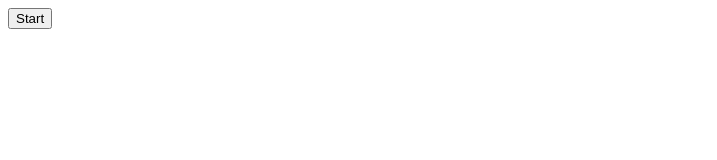
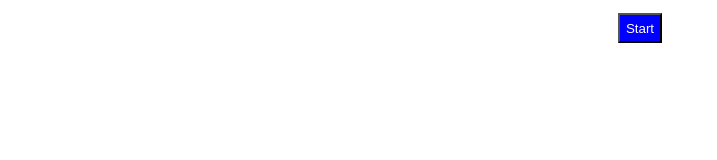
Before and after one commit to Szelmat/gyak8b, a website with bundled scripts: page index.html in a window 1280 px wide. Shown: the whole page, without its empty margins (0-717 px from the left). Built offline with nearby package versions, Linux system fonts and the light colour scheme.

Commit message:
add styles

```diff
--- a/index.html
+++ b/index.html
@@ -5,6 +5,7 @@
     <meta http-equiv="X-UA-Compatible" content="IE=edge">
     <meta name="viewport" content="width=device-width, initial-scale=1.0">
     <title>Hangman</title>
+    <link rel="stylesheet" href="styles.css">
 </head>
 <body>
     <button id="start">Start</button>
--- a/index.js
+++ b/index.js
@@ -48,7 +48,7 @@ function checkState() {
     let result = document.querySelector('#result');
 
     if(game.status === 'won') {
-        result.innerHTML = "Gratulálunk, nyertél!";
+        result.innerHTML = "🎊Gratulálunk, nyertél!🎊";
         for(let i = 0; i < 26; i++) {
             let ch = String.fromCharCode(97 + i);
             document.querySelector('#' + ch).disabled = true;
--- /dev/null
+++ b/styles.css
@@ -0,0 +1,22 @@
+html {
+    font-family: sans-serif;
+    text-align: center;
+}
+
+button {
+    min-width: 30px;
+    min-height: 30px;
+    margin: 5px;
+    background-color: blue;
+    color: white;
+    cursor: pointer;
+}
+
+button:disabled {
+    background-color: grey;
+    cursor: not-allowed;
+}
+
+#result {
+    color: purple;
+}
```
